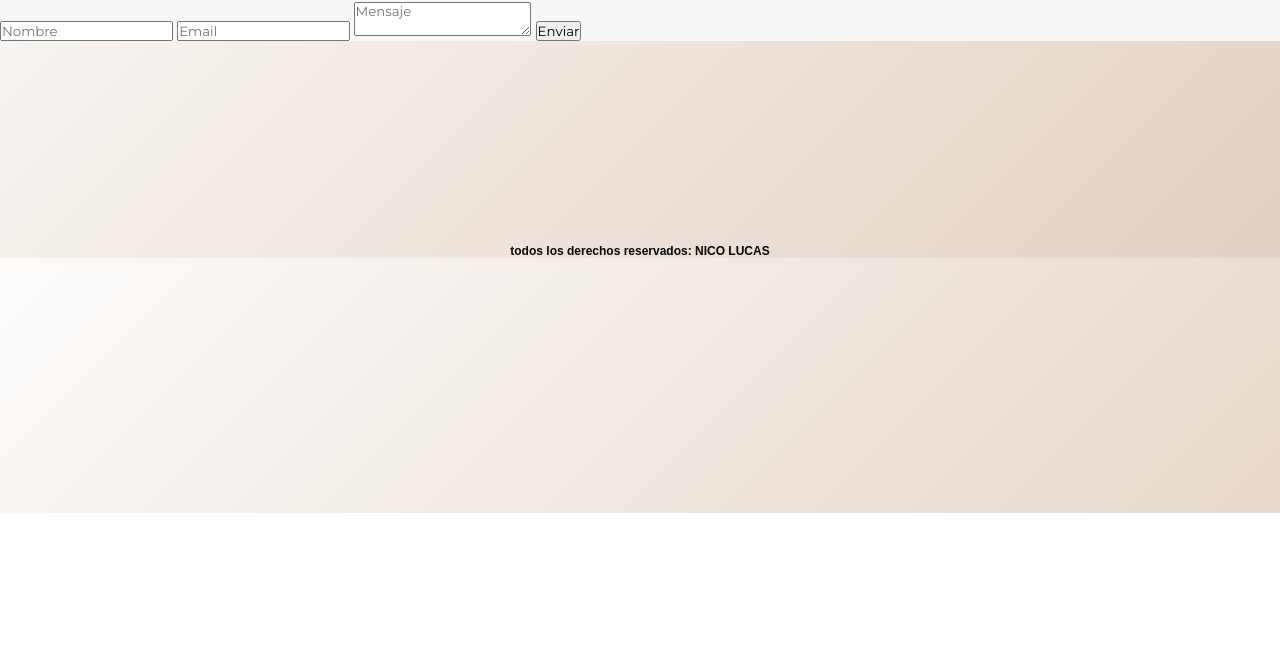
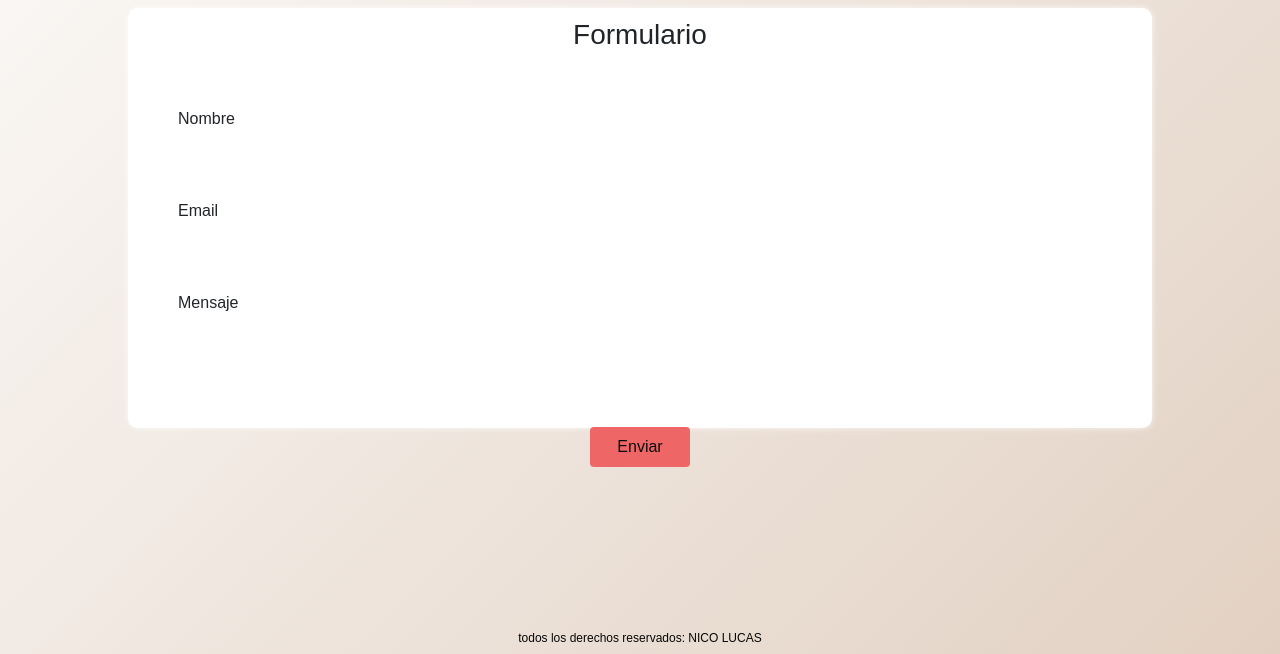
Before and after one commit to lucaz096/negocio-nico, a website: page pages/contactos.html in a window 1280 px wide. Shown: the part 287-941 px from the top of the page. Before the commit the page ends 800 px from the top, so only its background shows below. Drawn offline with nearby package versions, Linux system fonts and the light colour scheme.

Commit message:
cambios en page formulario

```diff
--- a/pages/contactos.html
+++ b/pages/contactos.html
@@ -7,9 +7,9 @@
     <meta http-equiv="X-UA-Compatible" content="IE=edge">
     <meta name="viewport" content="width=device-width, initial-scale=1.0">
     <!-- tipografias -->
-    <link rel="preconnect" href="https://fonts.googleapis.com">
-<link rel="preconnect" href="https://fonts.gstatic.com" crossorigin>
-<link href="https://fonts.googleapis.com/css2?family=Inconsolata:wght@200;700&family=Montserrat:wght@300;400;700&family=Rubik:ital,wght@1,500&display=swap" rel="stylesheet">
+
+<!-- CSS only -->
+<link href="https://cdn.jsdelivr.net/npm/bootstrap@5.2.0-beta1/dist/css/bootstrap.min.css" rel="stylesheet" integrity="sha384-0evHe/X+R7YkIZDRvuzKMRqM+OrBnVFBL6DOitfPri4tjfHxaWutUpFmBp4vmVor" crossorigin="anonymous">
      <!--css-->
     <link rel="stylesheet" href="../css/style.css">
     <title>Contactos</title>
@@ -49,21 +49,29 @@
         </nav>
     </header>
     <main>
-    <section>
         <h2>Contactos</h2>
-    <p>Lorem ipsum dolor sit amet consectetur, adipisicing elit. Magni veniam itaque voluptatum aspernatur voluptate eligendi neque dolorem obcaecati temporibus fuga culpa expedita veritatis ipsa natus, quam ratione est rerum similique.
+    <p> Nos podes contactar por Nuestras redes sociales.
     </p>
-    </section>
     </main>
-    <form class="form">
-        <div class="form__container">
-        <h3 class="form__container">Contactame</h3>
-            <input type="text" class="form__input" placeholder="Nombre">
-         <input type="email" class="form__input" placeholder="Email">
-            <textarea class="form__input form__input--message" placeholder="Mensaje"></textarea>
-            <input type="submit" value="Enviar" class="form__cta">
+    <form class="formularioContactos">
+        <div class="form">
+           <h3 class="tituloFormulario">Formulario</h3>
+            <div class="grupo">
+                <input type="text" name="" id="" required><span class="barra"></span>
+                <label>Nombre</label>
+            </div>
+            <div class="grupo">
+                <input type="email" name="" id="" required><span class="barra"></span>
+                <label>Email</label>
+            </div>
+            <div class="grupo">
+                <textarea name="" id="" rows="3" required></textarea><span class="barra"></span>
+                <label>Mensaje</label>
+            </div>
+            <button type="submit">Enviar</button>
         </div>
     </form>
+
     <footer>
         <h3>todos los derechos reservados: NICO LUCAS</h3>
     </footer>
--- a/scss/style.scss
+++ b/scss/style.scss
@@ -62,7 +62,7 @@ nav{
      li{
 
         list-style: none;
-        background-color: rgb(238, 102, 102);
+        background-color: #ee6666;
         border-radius: 1rem;
         padding: 0.4rem;
     }
@@ -320,16 +320,103 @@ img{
    justify-items: center;
 }
 /*PAGE CONTACTOS*/
+.formularioContactos{
+    font-family: 'Poppins', sans-serif;
+    width: 80%;
+    height:420px;
+    display: flex;
+    justify-content: center;
+    align-items: center;
+    margin: auto;
+}
+.tituloFormulario{
+    text-align: center;
+}
+form{
+    background: #fff;
+    width: 30%;
+    padding: 10px 0;
+    border-radius: 10px;
+    box-shadow: 0 0 6px 0 rgba(255, 255, 255, 0.8);
+}
+
 .form{
-    font-family: 'Montserrat', sans-serif;
-    background-color: #faf8f6;
+    width: 100%;
+    margin: auto;
 }
-.form__input{
-    font-family: 'Montserrat', sans-serif;
+
+form .grupo{
+    position: relative;
+    margin: 45px;
 }
-.form__cta{
-  font-family:'Montserrat', sans-serif;
+
+input, textarea{
+    background: none;
+    color:#c6c6c6;
+    font-size: 18px;
+    padding: 10px 10px 10px 5px;
+    display: block;
+    width: 100%;
+    border:none;
+    border-bottom: 1px solid var(--colorTextos);
+    resize: none;
 }
+
+input:focus,textarea:focus{
+    outline: none;
+    color: rgb(94,93,93);
+}
+input:focus~label,
+input:valid~label,
+textarea:focus~label, textarea:valid~label{
+    position: absolute;
+    top: -14px;
+    font-size: 12px;
+    color: #080808;
+}
+
+label{
+    color: var(--colorTextos);
+    font-size: 16px;
+    position: absolute;
+    left: 5px;
+    top:10px;
+    transition: 0.5s ease all;
+    pointer-events: none;
+}
+
+
+input:focus~.barra::before, textarea:focus~.barra::before{
+    width: 100%;
+}
+.barra{
+    position: relative;
+    display: block;
+    width: 100%;
+}
+.barra::before{
+    content: '';
+    height: 2px;
+    width: 0%;
+    bottom: 0;
+    position: absolute;
+    background: linear-gradient(to right, #0c0c0c, #FC5C7D);
+    transition: 0.3s ease all;
+    left: 0%;
+}
+button{
+    background:#ee6666;
+    display: block;
+    width: 100px;
+    height: 40px;
+    border:none;
+    color:rgb(12, 12, 12);
+    border-radius: 4px;
+    font-size: 16px;
+    margin: 10px auto;
+    cursor: pointer;
+}
+
 /*MEDIA QUERIS*/
 @media (max-width: 420px) and (min-width:320px){
 
```
Also changed, not shown: index.html (+1 -1 lines), notas/contradewebsite.txt (added, +41 -0 lines), css/style.css, img/conoce-mas-banner.png (added), img/conocemas-banner.png (added).
